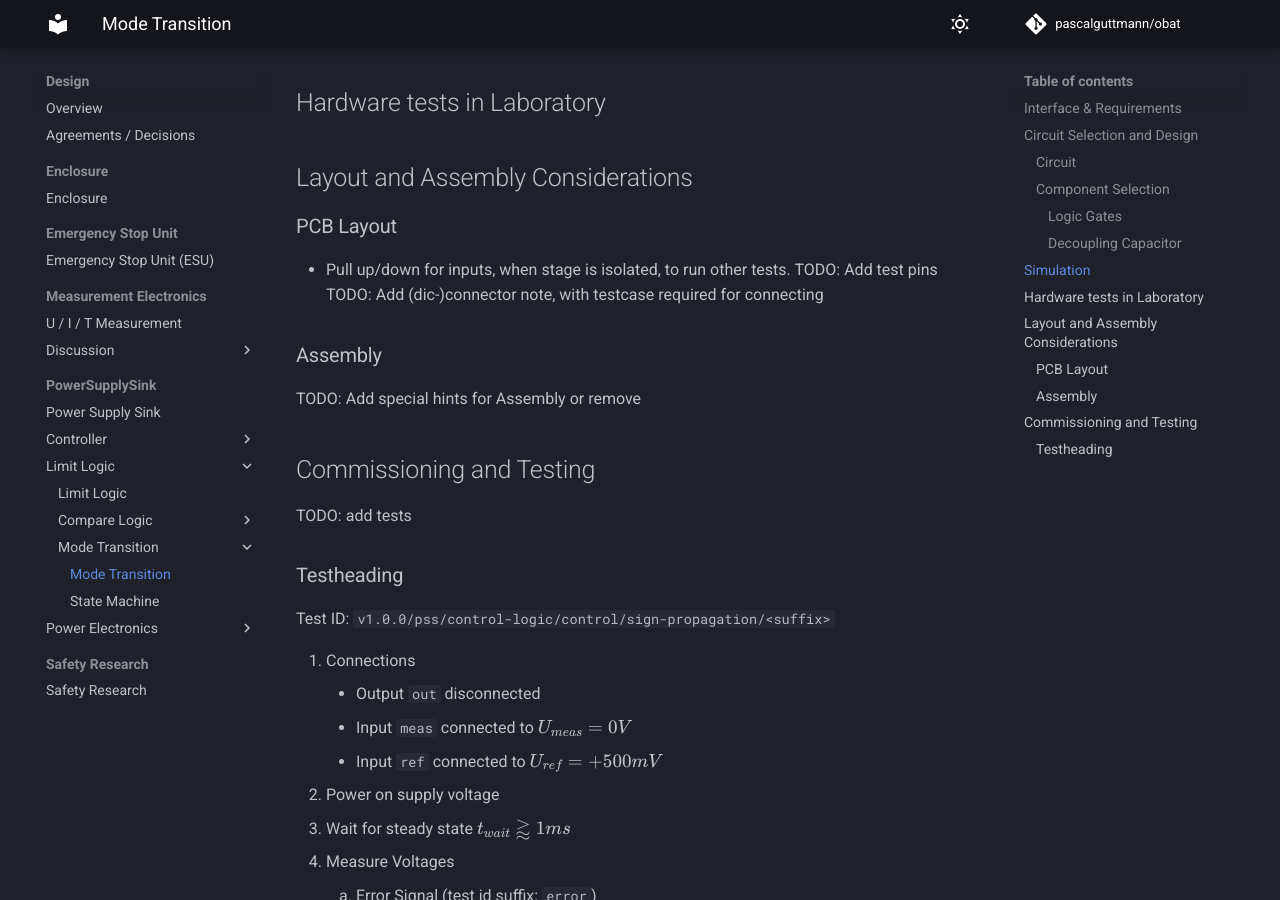
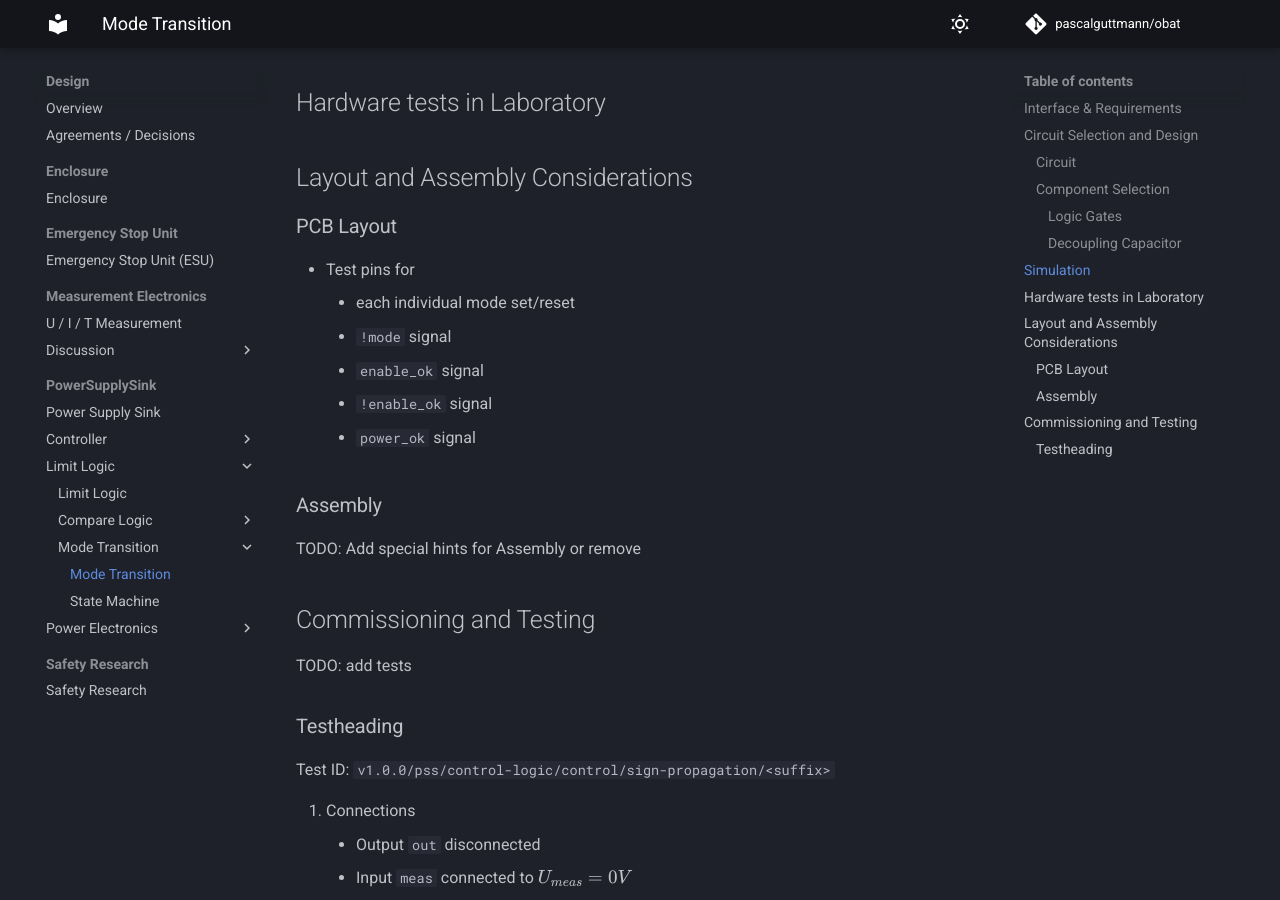
Before and after one commit to pascalguttmann/obat, an MkDocs documentation site: the page built from docs/design/pss/limit-logic/mode-transition/mode-transition.md, in a window 1280 px wide and 900 px high, scrolled down 3474 px. Built offline with MkDocs 1.6.1 and Material for MkDocs 9.7.7, drawn with Linux system fonts in a browser that asks for light colours; comment, search, counter and statistics services are not loaded.

Commit message:
add mode-transition pcb layout hints

```diff
--- a/docs/design/pss/limit-logic/mode-transition/mode-transition.md
+++ b/docs/design/pss/limit-logic/mode-transition/mode-transition.md
@@ -139,9 +139,12 @@ TODO: link to simulation files
 
 ### PCB Layout
 
-- Pull up/down for inputs, when stage is isolated, to run other tests.
-TODO: Add test pins
-TODO: Add (dic-)connector note, with testcase required for connecting
+- Test pins for
+    - each individual mode set/reset
+    - `!mode` signal
+    - `enable_ok` signal
+    - `!enable_ok` signal
+    - `power_ok` signal
 
 ### Assembly
 
```
